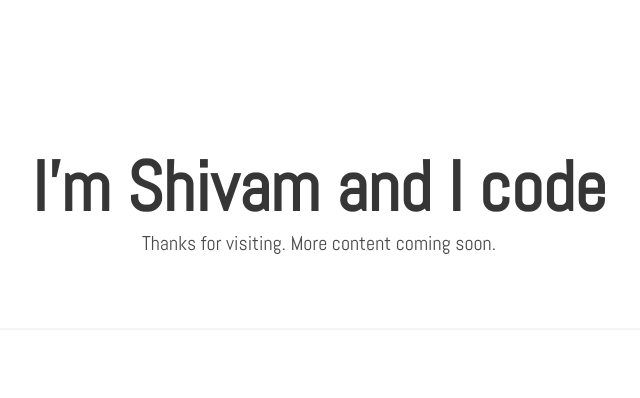
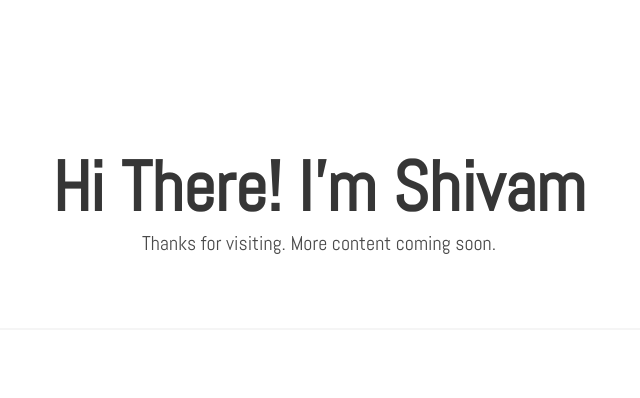
Before and after one commit to shivam95/mysite, a plain HTML site: page index.html in a window 1280 px wide. Shown: the top 398 px of the page, without its empty margins (321-961 px from the left). Drawn offline with nearby package versions, Linux system fonts and the light colour scheme.

Commit message:
Update index.html

```diff
--- a/index.html
+++ b/index.html
@@ -15,7 +15,7 @@
         <div class="hero-body">
             <div class="container">
                 <h1 class="title">
-                    I'm Shivam and I code
+                    Hi There! I'm Shivam
                 </h1>
                 <h2 class="subtitle">
                     Thanks for visiting. More content coming soon.
```
